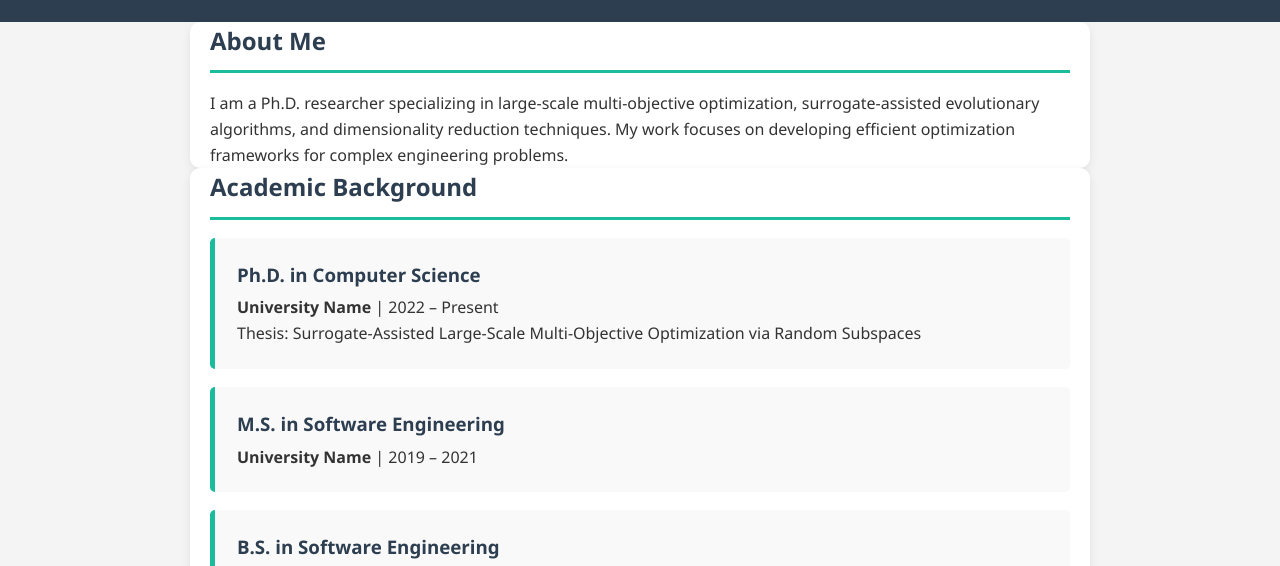
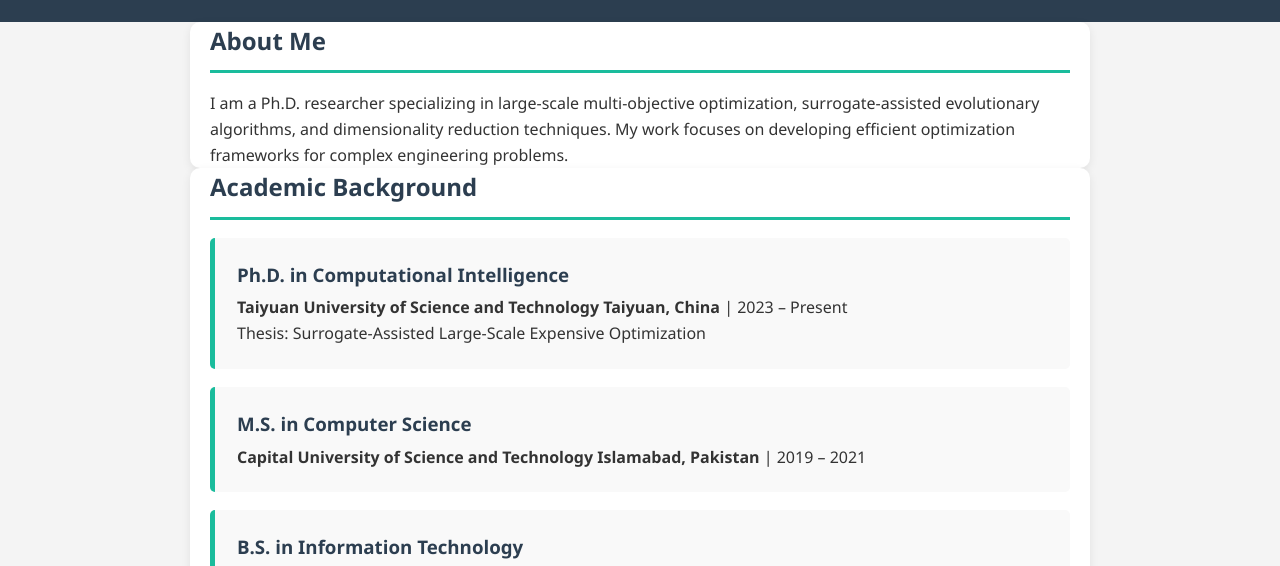
Before and after one commit to iasadhayat/iasadhayat.github.io, a plain HTML site: page index.html in a window 1280 px wide. Shown: the part 216-782 px from the top of the page. Drawn offline with Linux system fonts and the light colour scheme.

Commit message:
Update index.html

```diff
--- a/index.html
+++ b/index.html
@@ -34,17 +34,17 @@
     <section id="academic" class="container">
         <h2>Academic Background</h2>
         <div class="card">
-            <h3>Ph.D. in Computer Science</h3>
-            <p><strong>University Name</strong> | 2022 – Present</p>
-            <p>Thesis: Surrogate-Assisted Large-Scale Multi-Objective Optimization via Random Subspaces</p>
+            <h3>Ph.D. in Computational Intelligence</h3>
+            <p><strong>Taiyuan University of Science and Technology Taiyuan, China</strong> | 2023 – Present</p>
+            <p>Thesis: Surrogate-Assisted Large-Scale Expensive Optimization </p>
         </div>
         <div class="card">
-            <h3>M.S. in Software Engineering</h3>
-            <p><strong>University Name</strong> | 2019 – 2021</p>
+            <h3>M.S. in Computer Science</h3>
+            <p><strong>Capital University of Science and Technology Islamabad, Pakistan</strong> | 2019 – 2021</p>
         </div>
         <div class="card">
-            <h3>B.S. in Software Engineering</h3>
-            <p><strong>University Name</strong> | 2015 – 2019</p>
+            <h3>B.S. in Information Technology</h3>
+            <p><strong>Institute of Business and Management Sciences, The University of Agriculture Peshawar, Peshawar, Pakistan</strong> | 2014 – 2018</p>
         </div>
     </section>
 
```
